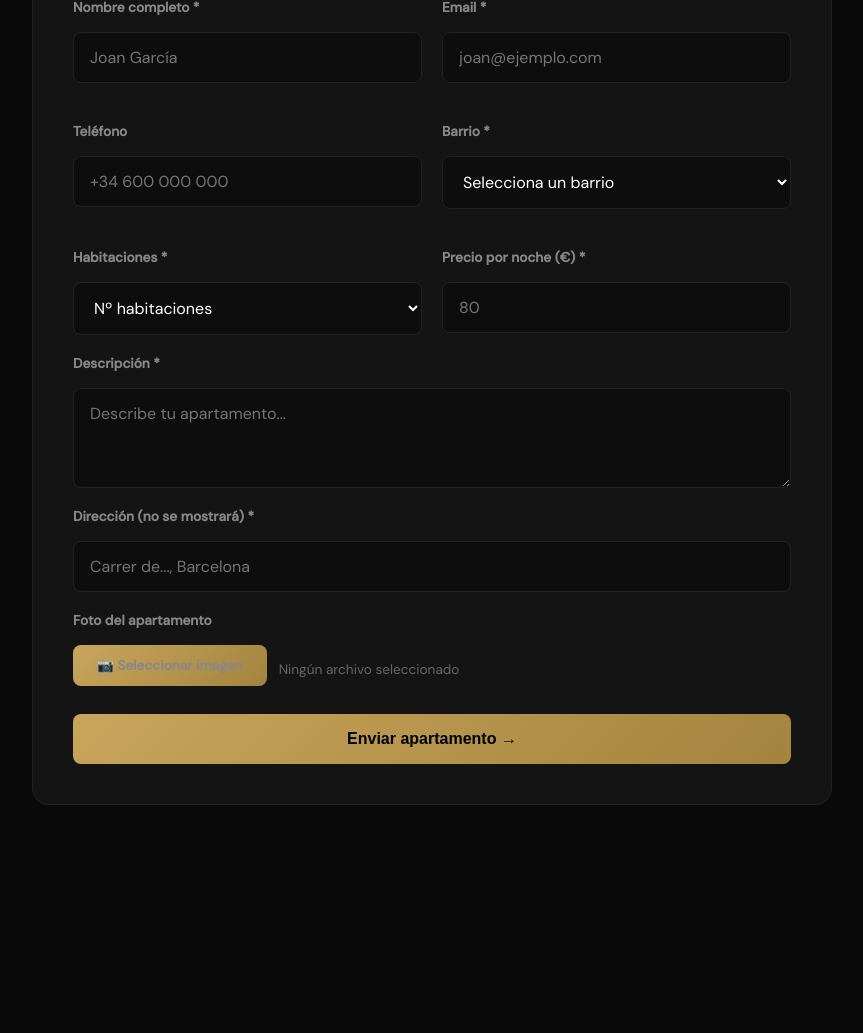
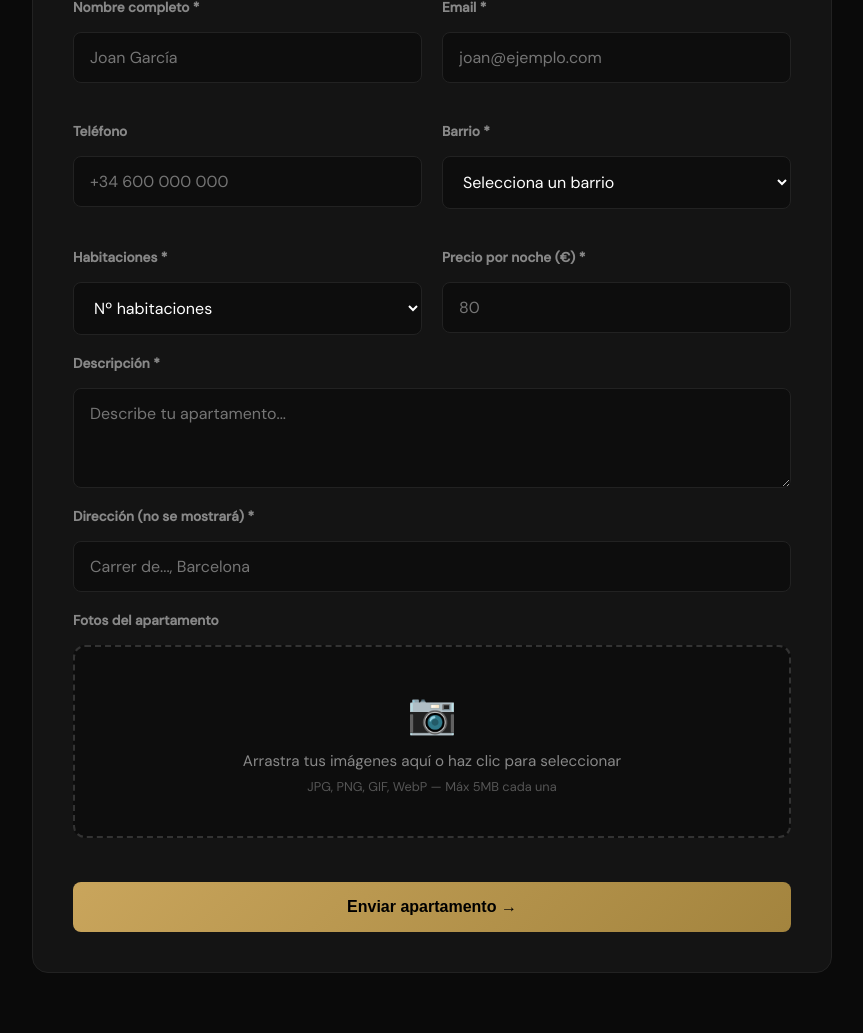
Before and after one commit to EnochCervera007/ProyectoIntermodular, a PHP site: page /guardar_apartamento.php in a window 1280 px wide. Shown: the part 396-1429 px from the top of the page, without its empty margins (208-1071 px from the left). Before the commit the page ends 1201 px from the top, so only its background shows below. Run offline with PHP 8.4, Linux system fonts and the light colour scheme; the visitor is signed in with stand-in values (Sample User, id 1).

Commit message:
feat: add multi-image upload section with drag-and-drop and gallery preview
- Replace single file input with dedicated upload area supporting multiple images
- Add drag-and-drop support with visual feedback
- Show gallery preview grid with individual image removal
- PHP handler stores multiple images as comma-separated filenames
- Update both standalone and inline publish forms

```diff
--- a/guardar_apartamento.php
+++ b/guardar_apartamento.php
@@ -19,36 +19,47 @@ if ($_SERVER['REQUEST_METHOD'] === 'POST') {
     $precio = floatval($_POST['precio'] ?? 0);
     $descripcion = trim($_POST['descripcion'] ?? '');
     $direccion = trim($_POST['direccion'] ?? '');
-    $imagen = '';
+    $imagenes = [];
 
     if (empty($nombre) || empty($email) || empty($barrio) || empty($habitaciones) || empty($precio) || empty($descripcion) || empty($direccion)) {
         $error = 'Todos los campos son obligatorios';
     } else {
-        if (isset($_FILES['imagen']) && $_FILES['imagen']['error'] === UPLOAD_ERR_OK) {
+        if (isset($_FILES['imagenes']) && !empty($_FILES['imagenes']['name'][0])) {
             $tipos_permitidos = ['image/jpeg', 'image/png', 'image/gif', 'image/webp'];
-            if (!in_array($_FILES['imagen']['type'], $tipos_permitidos)) {
-                $error = 'Solo se permiten imágenes (JPG, PNG, GIF, WebP)';
-            } elseif ($_FILES['imagen']['size'] > 5 * 1024 * 1024) {
-                $error = 'La imagen no puede superar los 5MB';
-            } else {
-                $ext = pathinfo($_FILES['imagen']['name'], PATHINFO_EXTENSION);
-                $imagen = uniqid('apt_') . '.' . $ext;
-                $ruta_destino = __DIR__ . '/uploads/' . $imagen;
-                if (!move_uploaded_file($_FILES['imagen']['tmp_name'], $ruta_destino)) {
-                    $error = 'Error al subir la imagen';
-                    $imagen = '';
+            $total = count($_FILES['imagenes']['name']);
+
+            for ($i = 0; $i < $total; $i++) {
+                if ($_FILES['imagenes']['error'][$i] === UPLOAD_ERR_OK) {
+                    if (!in_array($_FILES['imagenes']['type'][$i], $tipos_permitidos)) {
+                        $error = 'Solo se permiten imágenes (JPG, PNG, GIF, WebP)';
+                        break;
+                    }
+                    if ($_FILES['imagenes']['size'][$i] > 5 * 1024 * 1024) {
+                        $error = 'Cada imagen no puede superar los 5MB';
+                        break;
+                    }
+                    $ext = pathinfo($_FILES['imagenes']['name'][$i], PATHINFO_EXTENSION);
+                    $nombre_img = uniqid('apt_') . '_' . $i . '.' . $ext;
+                    $ruta_destino = __DIR__ . '/uploads/' . $nombre_img;
+                    if (move_uploaded_file($_FILES['imagenes']['tmp_name'][$i], $ruta_destino)) {
+                        $imagenes[] = $nombre_img;
+                    } else {
+                        $error = 'Error al subir una de las imágenes';
+                        break;
+                    }
                 }
             }
         }
 
         if (empty($error)) {
+            $imagen_str = !empty($imagenes) ? implode(',', $imagenes) : '';
             $sql = "INSERT INTO apartamentos (user_id, nombre, email, telefono, barrio, habitaciones, precio, descripcion, direccion, imagen) VALUES (?, ?, ?, ?, ?, ?, ?, ?, ?, ?)";
             $stmt = $conn->prepare($sql);
 
             if ($stmt === false) {
                 $error = 'Error en la consulta: ' . $conn->error;
             } else {
-                $stmt->bind_param("issssssdss", $_SESSION['user_id'], $nombre, $email, $telefono, $barrio, $habitaciones, $precio, $descripcion, $direccion, $imagen);
+                $stmt->bind_param("issssssdss", $_SESSION['user_id'], $nombre, $email, $telefono, $barrio, $habitaciones, $precio, $descripcion, $direccion, $imagen_str);
 
                 if ($stmt->execute()) {
                     $success = 'Apartamento enviado correctamente. Te contactaremos pronto.';
@@ -112,27 +123,31 @@ if ($_SERVER['REQUEST_METHOD'] === 'POST') {
     .alert { padding: 14px 16px; border-radius: 8px; margin-bottom: 20px; font-size: 0.9rem; }
     .alert.success { background: #152a15; border: 1px solid #204a20; color: #5e5; }
     .alert.error { background: #2a1515; border: 1px solid #4a2020; color: #e55; }
-    .file-input-wrapper { display: flex; align-items: center; gap: 12px; flex-wrap: wrap; }
-    .file-input-wrapper input[type="file"] { position: absolute; opacity: 0; width: 0; height: 0; pointer-events: none; }
-    .file-input-label {
-      display: inline-flex; align-items: center; gap: 8px;
-      padding: 12px 24px; background: linear-gradient(135deg, #c9a55c, #a3843e);
-      border-radius: 8px; color: #000; font-size: 0.9rem; font-weight: 600;
-      cursor: pointer; transition: opacity 0.2s; border: none;
+    .upload-area {
+      border: 2px dashed #333; border-radius: 12px; padding: 40px 20px;
+      text-align: center; cursor: pointer; transition: all 0.2s;
+      background: #0d0d0d; position: relative;
     }
-    .file-input-label:hover { opacity: 0.9; }
-    .file-input-name { font-size: 0.85rem; color: #666; }
-    .image-preview { margin-top: 12px; position: relative; display: inline-block; }
-    .image-preview img { max-width: 240px; max-height: 160px; border-radius: 8px; border: 1px solid #333; object-fit: cover; }
-    .btn-remove-img {
-      position: absolute; top: -8px; right: -8px;
-      width: 26px; height: 26px; border-radius: 50%;
-      background: #c9a55c; color: #000; border: 2px solid #141414;
-      font-size: 0.7rem; font-weight: 700; cursor: pointer;
-      display: flex; align-items: center; justify-content: center;
-      transition: opacity 0.2s;
+    .upload-area:hover, .upload-area.dragover { border-color: #c9a55c; background: #1a1a1a; }
+    .upload-area input[type="file"] { position: absolute; opacity: 0; width: 100%; height: 100%; top: 0; left: 0; cursor: pointer; }
+    .upload-area .upload-icon { font-size: 2.5rem; margin-bottom: 12px; }
+    .upload-area p { color: #888; font-size: 0.95rem; margin-bottom: 4px; }
+    .upload-area .upload-hint { color: #555; font-size: 0.8rem; }
+    .preview-grid { display: grid; grid-template-columns: repeat(4, 1fr); gap: 12px; margin-top: 16px; }
+    .preview-item {
+      position: relative; border-radius: 8px; overflow: hidden;
+      aspect-ratio: 4/3; border: 1px solid #333;
     }
-    .btn-remove-img:hover { opacity: 0.8; }
+    .preview-item img { width: 100%; height: 100%; object-fit: cover; display: block; }
+    .preview-item .remove-img {
+      position: absolute; top: 4px; right: 4px;
+      width: 22px; height: 22px; border-radius: 50%;
+      background: rgba(0,0,0,0.7); color: #fff; border: none;
+      font-size: 0.7rem; cursor: pointer; display: flex;
+      align-items: center; justify-content: center;
+      transition: background 0.2s;
+    }
+    .preview-item .remove-img:hover { background: #c9a55c; color: #000; }
   </style>
 </head>
 <body>
@@ -212,16 +227,14 @@ if ($_SERVER['REQUEST_METHOD'] === 'POST') {
             <input type="text" id="direccion" name="direccion" placeholder="Carrer de..., Barcelona" required>
           </div>
           <div class="form-group full">
-            <label for="imagen">Foto del apartamento</label>
-            <div class="file-input-wrapper">
-              <input type="file" id="imagen" name="imagen" accept="image/jpeg,image/png,image/gif,image/webp">
-              <label for="imagen" class="file-input-label">📷 Seleccionar imagen</label>
-              <span class="file-input-name">Ningún archivo seleccionado</span>
+            <label>Fotos del apartamento</label>
+            <div class="upload-area" id="uploadArea">
+              <input type="file" id="imagenes" name="imagenes[]" multiple accept="image/jpeg,image/png,image/gif,image/webp">
+              <div class="upload-icon">📷</div>
+              <p>Arrastra tus imágenes aquí o haz clic para seleccionar</p>
+              <span class="upload-hint">JPG, PNG, GIF, WebP — Máx 5MB cada una</span>
             </div>
-            <div class="image-preview" id="imagePreview" style="display:none;">
-              <img id="previewImg" src="#" alt="Preview">
-              <button type="button" class="btn-remove-img" id="btnRemoveImg">✕</button>
-            </div>
+            <div class="preview-grid" id="previewGrid"></div>
           </div>
           <button type="submit" class="btn-send">Enviar apartamento →</button>
         </form>
--- a/style.css
+++ b/style.css
@@ -316,28 +316,32 @@ ul { list-style: none; }
 }
 .btn-submit:hover { background: var(--rojo-oscuro); transform: translateY(-2px); box-shadow: 0 8px 30px rgba(200,16,46,0.45); }
 
-/* ===== FILE INPUT ===== */
-.file-input-wrapper { position: relative; display: flex; align-items: center; gap: 12px; flex-wrap: wrap; }
-.file-input-wrapper input[type="file"] { position: absolute; opacity: 0; width: 0; height: 0; pointer-events: none; }
-.file-input-label {
-  display: inline-flex; align-items: center; gap: 8px;
-  padding: 12px 24px; background: var(--rojo); color: var(--blanco);
-  border-radius: 50px; font-size: 0.9rem; font-weight: 600;
-  cursor: pointer; transition: var(--transicion);
+/* ===== UPLOAD AREA ===== */
+.upload-area {
+  border: 2px dashed var(--gris-medio); border-radius: 14px; padding: 40px 20px;
+  text-align: center; cursor: pointer; transition: var(--transicion);
+  background: var(--blanco); position: relative;
 }
-.file-input-label:hover { background: var(--rojo-oscuro); transform: translateY(-1px); box-shadow: var(--sombra); }
-.file-input-name { font-size: 0.85rem; color: var(--gris-texto); }
-.image-preview { margin-top: 12px; position: relative; display: inline-block; }
-.image-preview img { max-width: 240px; max-height: 160px; border-radius: 12px; border: 2px solid var(--gris-medio); object-fit: cover; }
-.btn-remove-img {
-  position: absolute; top: -8px; right: -8px;
-  width: 28px; height: 28px; border-radius: 50%;
-  background: var(--rojo); color: var(--blanco); border: 2px solid var(--blanco);
-  font-size: 0.75rem; font-weight: 700; cursor: pointer;
-  display: flex; align-items: center; justify-content: center;
+.upload-area:hover, .upload-area.dragover { border-color: var(--rojo); background: var(--gris-claro); }
+.upload-area input[type="file"] { position: absolute; opacity: 0; width: 100%; height: 100%; top: 0; left: 0; cursor: pointer; }
+.upload-area .upload-icon { font-size: 2.5rem; margin-bottom: 12px; }
+.upload-area p { color: var(--gris-texto); font-size: 0.95rem; margin-bottom: 4px; }
+.upload-area .upload-hint { color: #aaa; font-size: 0.8rem; }
+.preview-grid { display: grid; grid-template-columns: repeat(4, 1fr); gap: 12px; margin-top: 16px; }
+.preview-item {
+  position: relative; border-radius: 10px; overflow: hidden;
+  aspect-ratio: 4/3; border: 1px solid var(--gris-medio); box-shadow: 0 2px 8px rgba(0,0,0,0.06);
+}
+.preview-item img { width: 100%; height: 100%; object-fit: cover; display: block; }
+.preview-item .remove-img {
+  position: absolute; top: 4px; right: 4px;
+  width: 24px; height: 24px; border-radius: 50%;
+  background: rgba(0,0,0,0.6); color: #fff; border: none;
+  font-size: 0.75rem; cursor: pointer; display: flex;
+  align-items: center; justify-content: center;
   transition: var(--transicion);
 }
-.btn-remove-img:hover { background: var(--rojo-oscuro); transform: scale(1.1); }
+.preview-item .remove-img:hover { background: var(--rojo); color: var(--blanco); }
 
 /* ===== FOOTER ===== */
 .footer { background: var(--negro); color: var(--blanco); padding: 80px 0 0; text-align: center; }
```
Also changed, not shown: index.php (+7 -9 lines), script.js (+110 -27 lines).
